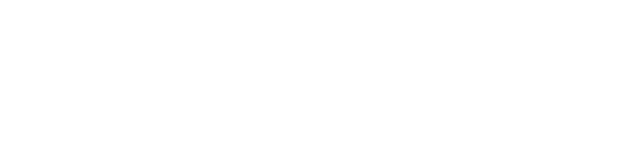
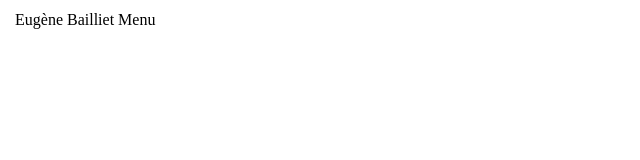
Before and after one commit to Cazu291/Cazu291.github.io, a plain HTML site: page main.html in a window 1280 px wide. Shown: the whole page, without its empty margins (0-640 px from the left). Drawn offline with Linux system fonts and the light colour scheme.

Commit message:
premières lignes

```diff
--- a/main.html
+++ b/main.html
@@ -3,3 +3,13 @@
 <head>
     <title> Eugène Bailliet - Me </title>
 </head>
+
+<body>
+    <table widht="100%" height="100%">
+        <th>
+            <td>Eugène Bailliet</td>
+            <td>Menu</td>
+        </th>
+    </table>
+
+</body>
```
